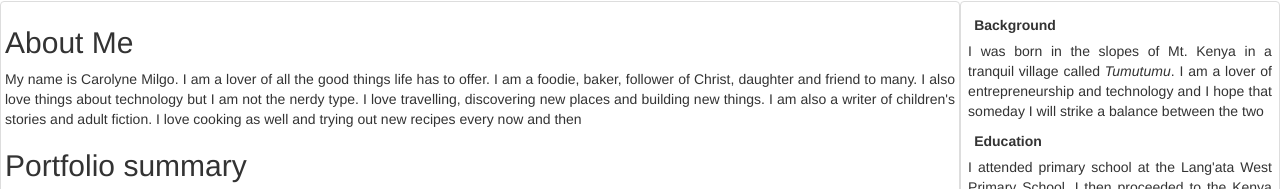
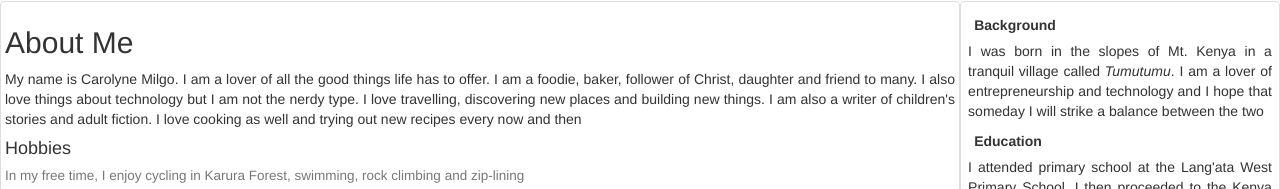
Before and after one commit to carolynemilgo/portfolio, a plain HTML site: page index.html in a window 1280 px wide. Shown: the part 354-543 px from the top of the page. Drawn offline with Linux system fonts and the light colour scheme.

Commit message:
added hobies

```diff
--- a/css/style.css
+++ b/css/style.css
@@ -9,6 +9,11 @@
     width:100%;
     background-color: #000;
 
+  }
+  .small
+  {
+        font-famiy: sans-serif;
+        color: black;
   }
   .another_body{
     width: inherit;
--- a/index.html
+++ b/index.html
@@ -49,6 +49,8 @@
               of Christ, daughter and friend to many. I also love things about technology but I am not the nerdy type.
               I love travelling, discovering new places and building new things. I am also a writer of children's stories and adult fiction. I love cooking as well and
             trying out new recipes every now and then </p>
+            <h4>Hobbies<h4>
+              <p class="small">In my free time, I enjoy cycling in Karura Forest, swimming, rock climbing and zip-lining</p>
 
               <h2>Portfolio summary</h2>
             <p>During my short time at Moringa school, I have managed to complete a coupel of projects
```
